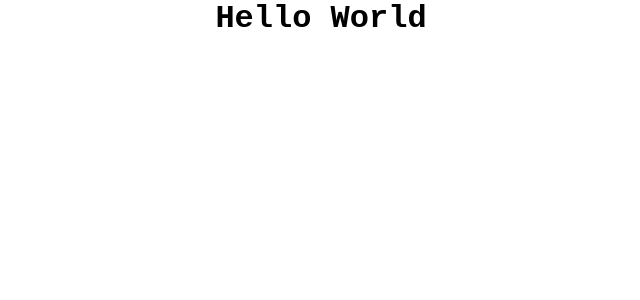
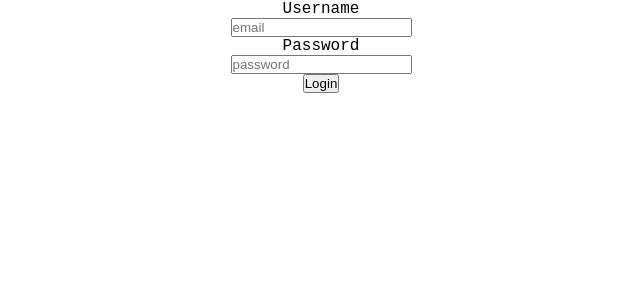
Before and after one commit to sokratisvs/board-game-gis-app, a React (Create React App) app in the folder client/: page / in a window 1280 px wide. Shown: the top 300 px of the page, without its empty margins (319-959 px from the left). Built offline with nearby package versions, Linux system fonts and the light colour scheme.

Commit message:
context & basic login functionality

```diff
--- a/client/src/App.tsx
+++ b/client/src/App.tsx
@@ -1,11 +1,24 @@
-import React from 'react';
-import logo from './logo.svg';
+import { useContext } from 'react';
+// import MapComponent from './components/MapComponent/MapComponent';
+import { AuthContext } from './context/Auth.context';
+import Login from './components/Login/Login';
 import './App.css';
+import Main from './components/Main/Main';
 
-function App() {
+const App = () => {
+  const { isLoggedIn } = useContext(AuthContext);
+
+  const render = () => {
+    if (!isLoggedIn)
+    return <Login />;
+  else
+    return <Main />;
+  }
+
+
   return (
     <div className="App">
-      <h1>Hello World</h1>
+        {render()}
     </div>
   );
 }
--- /dev/null
+++ b/client/src/components/Login/Login.tsx
@@ -0,0 +1,67 @@
+import { useContext, useState } from 'react';
+import { AuthContext } from '../../context/Auth.context';
+
+const initialState = {
+    email: '',
+    password: '',
+  }
+
+export default function Login() {
+  const { isLoggedIn, loginPending, loginError, login } = useContext(AuthContext);
+  const [state, setState] = useState(initialState);
+
+  const onSubmit = (e: { preventDefault: () => void; }) => {
+    e.preventDefault();
+    const { email, password } = state;
+    login(email, password);
+    setState({
+      email: '',
+      password: ''
+    });
+  }
+
+  return (
+    <form name="loginForm" onSubmit={onSubmit}>
+        <div className="row">
+
+        <div className="col-sm-3 col-md-6">
+        <label htmlFor="email">Username</label>
+        </div>
+
+        <div className="col-sm-9 col-md-6">
+        <input
+            type="text"
+            name="email"
+            onChange={e => setState((prev) => ({...prev, email: e.target.value}))}
+            value={state.email}
+            placeholder="email"
+        />
+        </div>
+
+        <div className="col-sm-3 col-md-6">
+        <label htmlFor="password">Password</label>
+        </div>
+        <div className="col-sm-9 col-md-6">
+            <input
+            type="password"
+            name="password"
+            onChange={e => setState((prev) => ({...prev, password: e.target.value}))}
+            value={state.password}
+            placeholder="password"
+            />
+        </div>
+
+        <div className="col-sm-3 col-md-6">
+        </div>
+        <div className="col-sm-9 col-md-6">
+        <input className="primary" type="submit" value="Login" />
+        </div>
+
+        </div>
+        { loginPending && <div>Please wait...</div> }
+        { isLoggedIn && <div>Success.</div> }
+        { loginError && <div>{loginError.message}</div> }
+    </form>
+
+  )
+}
--- /dev/null
+++ b/client/src/components/Main/Main.tsx
@@ -0,0 +1,30 @@
+import { useContext } from 'react';
+
+import { AuthContext } from '../../context/Auth.context';
+
+const Main = () => {
+  const { logout } = useContext(AuthContext);
+  const onLogout = (e: { preventDefault: () => void; }) => {
+    e.preventDefault();
+    logout();
+  }
+
+  return (
+    <div className="row">
+
+      <div className="col-sm-8">
+        <h1>
+          Hello Admin
+        </h1>
+      </div>
+
+      <div className="col-sm-4">
+        <h1>
+          <button onClick={onLogout}>Logout</button>
+        </h1>
+      </div>
+    </div>
+  );
+}
+
+export default Main;
--- /dev/null
+++ b/client/src/context/Auth.context.tsx
@@ -0,0 +1,90 @@
+import { LatLngExpression } from 'leaflet';
+import { PropsWithChildren, createContext, useState } from 'react';
+
+type UserStateType = {
+    coordinates: LatLngExpression,
+    type: 'myLocation'
+} | undefined;
+
+type LoginErrorType = {
+    message: 'string'
+} | undefined;
+
+
+const initialState = {
+    user: {} as any,
+    isLoggedIn: false,
+    loginPending: false,
+    loginError: null as any,
+    setUser: (value: UserStateType) => {},
+    setIsLoggedIn: (value: boolean) => {},
+    setLoginPending: (value: boolean) => {},
+    setLoginError: (error: LoginErrorType) => {},
+    login: (email: string, password: string) => {},
+    logout: () => {},
+  }
+
+export const AuthContext = createContext(initialState);
+  // TODO fetch user from endpoint
+  const fetchLogin = (email: string, password: string, callback: Function) =>
+  setTimeout(() => {
+    if (email === 'admin' && password === 'admin') {
+      return callback(null);
+    } else {
+      return callback(new Error('Invalid email and password'));
+    }
+  }, 1000);
+
+  export const AuthContextProvider = ({ children }: PropsWithChildren<{}>) => {
+    const [user, setUser] = useState<UserStateType>(undefined);
+    const [isLoggedIn, setIsLoggedIn]  = useState(false);
+    const [loginPending, setLoginPending] = useState(false);
+    const [loginError, setLoginError] = useState<LoginErrorType>(undefined);
+
+    const login = (email: string, password: string) => {
+      setLoginPending(true);
+      setUser(undefined);
+      setLoginError(undefined);
+
+      fetchLogin(email, password, (error: any) => {
+        setLoginPending(false);
+
+        if (!error) {
+            setIsLoggedIn(true)
+            // TODO setUser from endpoint
+            // setUser({
+            //     // coordinates: [],
+            //     type: 'myLocation'
+            // });
+        } else {
+          setLoginError(error);
+        }
+      })
+    }
+
+    const logout = () => {
+      setLoginPending(false);
+      setIsLoggedIn(false)
+      setUser(undefined);
+      setLoginError(undefined);
+    }
+
+    return (
+      <AuthContext.Provider
+        value={{
+            user,
+            setUser,
+            isLoggedIn,
+            setIsLoggedIn,
+            loginPending,
+            setLoginPending,
+            loginError,
+            setLoginError,
+            login,
+            logout,
+        }}
+      >
+        {children}
+      </AuthContext.Provider>
+    );
+  };
--- a/client/src/index.tsx
+++ b/client/src/index.tsx
@@ -3,14 +3,18 @@ import ReactDOM from 'react-dom/client';
 import './index.css';
 import App from './App';
 import reportWebVitals from './reportWebVitals';
+import { AuthContextProvider } from './context/Auth.context';
 
 const root = ReactDOM.createRoot(
   document.getElementById('root') as HTMLElement
 );
 root.render(
   <React.StrictMode>
-    <App />
+      <AuthContextProvider>
+          <App />
+        </AuthContextProvider>
   </React.StrictMode>
+
 );
 
 // If you want to start measuring performance in your app, pass a function
```
